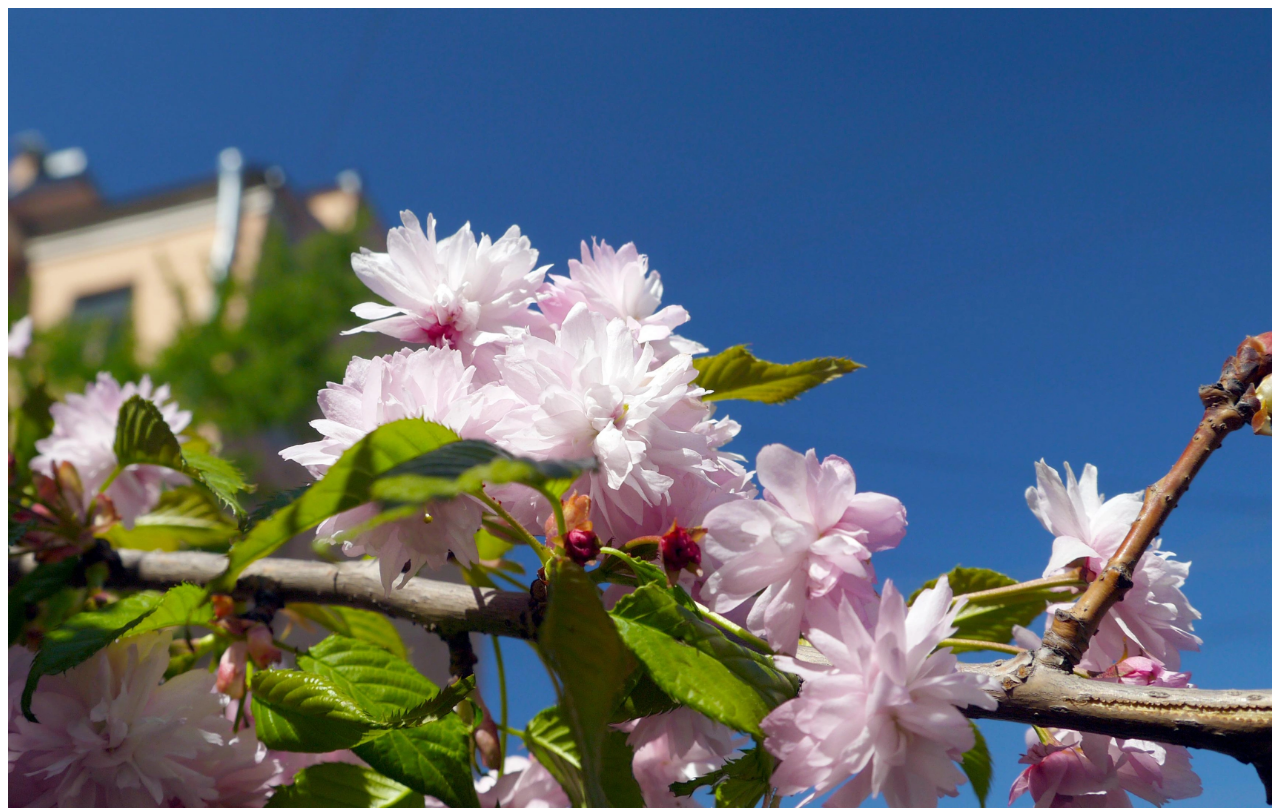
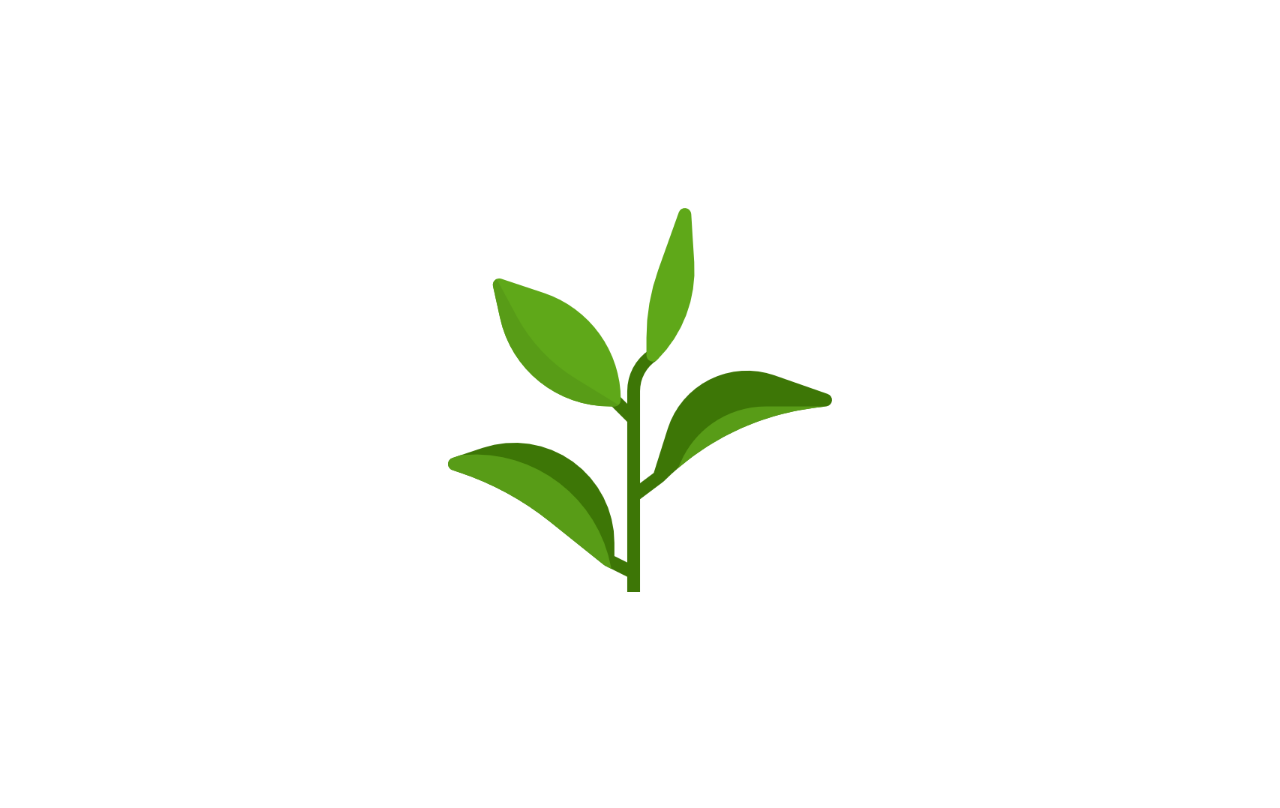
Before and after one commit to psihologvladivostok/psihologvladivostok.github.io, a plain HTML site: page index.html in a window 1280 px wide. Drawn offline with Linux system fonts and the light colour scheme.

Commit message:
Add files via upload

```diff
--- a/index.html
+++ b/index.html
@@ -3,21 +3,12 @@
 <head>
 <meta name="viewport" content="width=device-width, initial-scale=1">
 <style>
-body, html {
-  height: 100%;
-}
-
-.bg {
-  /* The image used */
-  background-image: url("index.webp");
-
-  /* Full height */
-  height: 100%;
-
-  /* Center and scale the image nicely */
-  background-position: center;
-  background-repeat: no-repeat;
-  background-size: cover;
+html {
+  background: url(index.png) no-repeat center center fixed;
+  -webkit-background-size: 30%;
+  -moz-background-size: 30%;
+  -o-background-size: 30%;
+  background-size: 30%;
 }
 </style>
 </head>
```
